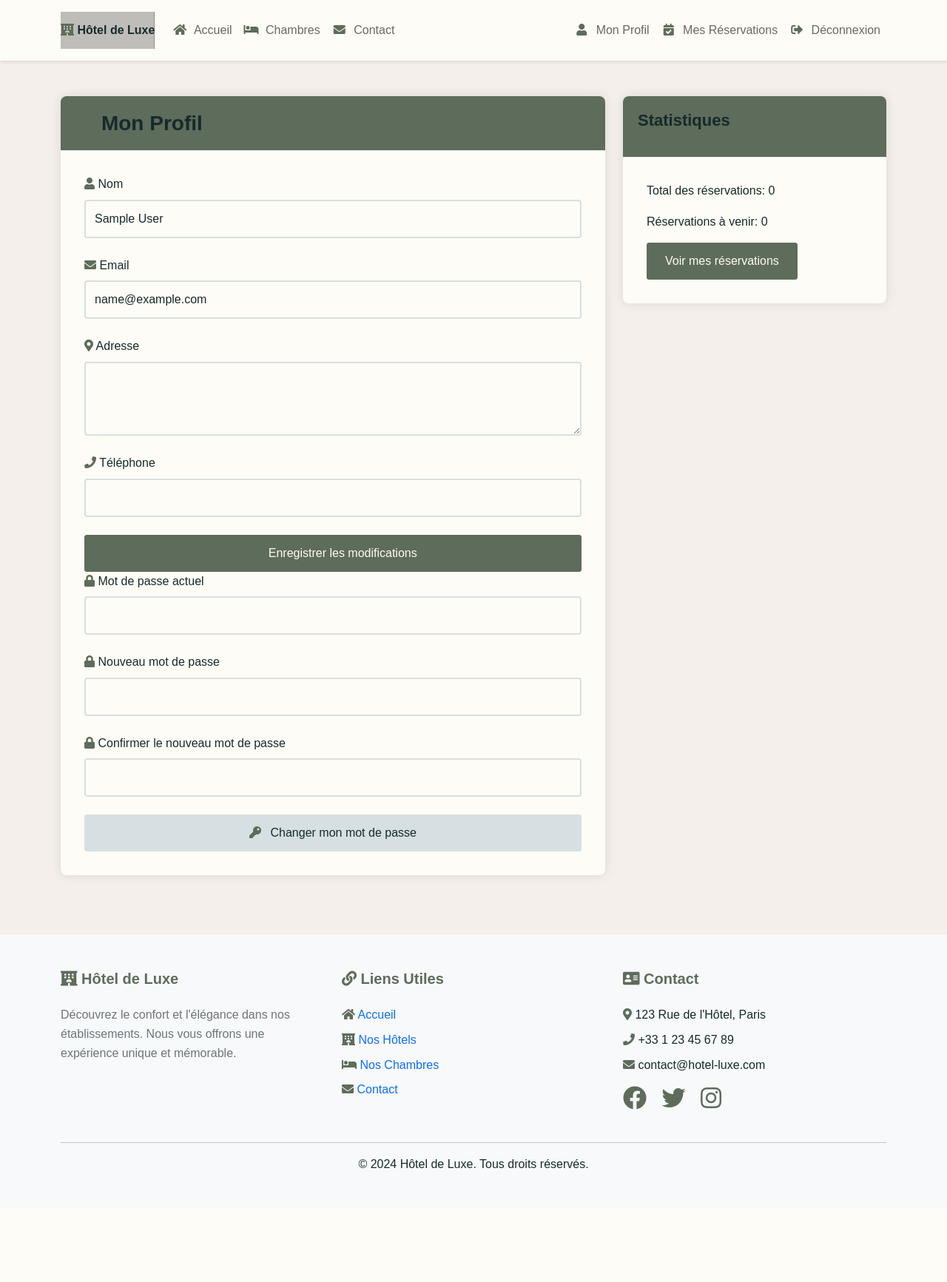
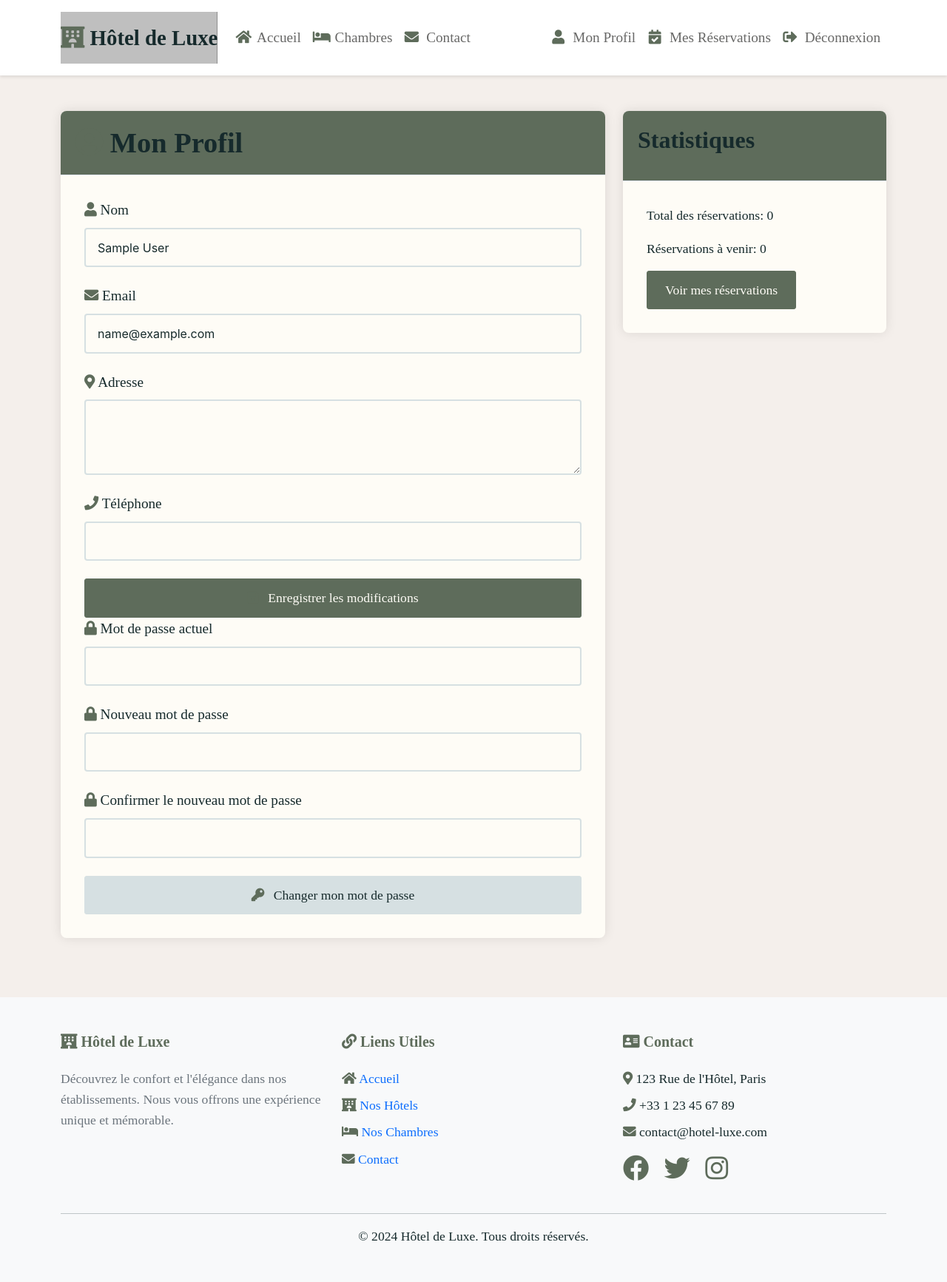
Before and after one commit to anastania/hotel-management-system, a PHP site: page /Gestion_reservation_hotel/profile.php in a window 1280 px wide. Shown: the whole page at 74% size. Before the commit the page ends 1579 px from the top, so only its background shows below. Run offline with PHP 8.4, Linux system fonts and the light colour scheme; the visitor is signed in with stand-in values (Sample User, id 1); data that the repository does not hold is empty; some web fonts are replaced.

Commit message:
changing the font for the hole website

```diff
--- /dev/null
+++ b/assets/css/fonts.css
@@ -0,0 +1,67 @@
+@font-face {
+    font-family: 'Cormorant';
+    src: url('../fonts/Cormorant-Regular.ttf') format('truetype');
+    font-weight: normal;
+    font-style: normal;
+}
+
+@font-face {
+    font-family: 'Cormorant';
+    src: url('../fonts/Cormorant-SemiBold.ttf') format('truetype');
+    font-weight: 600;
+    font-style: normal;
+}
+
+@font-face {
+    font-family: 'Cormorant';
+    src: url('../fonts/Cormorant-Medium.ttf') format('truetype');
+    font-weight: 500;
+    font-style: normal;
+}
+
+body {
+    font-family: 'Cormorant', serif !important;
+    font-weight: 400;
+}
+
+/* Adjust specific elements that might need different font sizes */
+h1, h2, h3, h4, h5, h6 {
+    font-family: 'Cormorant', serif !important;
+    font-weight: 600;
+}
+
+.navbar-brand {
+    font-family: 'Cormorant', serif !important;
+    font-size: 1.8rem;
+    font-weight: 600;
+}
+
+.nav-link {
+    font-family: 'Cormorant', serif !important;
+    font-size: 1.2rem;
+    font-weight: 500;
+}
+
+.btn {
+    font-family: 'Cormorant', serif !important;
+    font-size: 1.2rem;
+    font-weight: 500;
+}
+
+.form-label {
+    font-family: 'Cormorant', serif !important;
+    font-size: 1.2rem;
+    font-weight: 500;
+}
+
+.card-title {
+    font-family: 'Cormorant', serif !important;
+    font-size: 1.5rem;
+    font-weight: 600;
+}
+
+.dropdown-item {
+    font-family: 'Cormorant', serif !important;
+    font-size: 1.2rem;
+    font-weight: 500;
+}
--- a/assets/css/style.css
+++ b/assets/css/style.css
@@ -1,7 +1,7 @@
-/* Import Casanova font */
+/* Import Cormorant font */
 @font-face {
-    font-family: 'Poppins', sans-serif;
-    src: url('../fonts/Poppins-Regular.ttf') format('truetype');
+    font-family: 'Cormorant', serif;
+    src: url('../fonts/Cormorant-Regular.ttf') format('truetype');
     font-weight: normal;
     font-style: normal;
 }
@@ -25,11 +25,14 @@
     --accent-color: var(--midnight);
 
     /* Font Sizes */
-    --h1-size: 36px;
-    --h2-size: 28px;
-    --h3-size: 22px;
-    --body-size: 16px;
-    --small-size: 14px;
+    --h1-size: 2.8rem;
+    --h2-size: 2.4rem;
+    --h3-size: 2rem;
+    --body-size: 1.1rem;
+    --small-size: 1rem;
+
+    /* Primary Font */
+    --primary-font: 'Cormorant', serif;
 }
 
 /* Admin Dashboard Styles */
@@ -77,7 +80,8 @@
 .navbar-brand {
     padding-top: .75rem;
     padding-bottom: .75rem;
-    font-size: 1rem;
+    font-size: 1.8rem;
+    font-weight: 600;
     background-color: rgba(0, 0, 0, .25);
     box-shadow: inset -1px 0 0 rgba(0, 0, 0, .25);
 }
@@ -142,7 +146,7 @@ main {
     background-color: #f8f9fc;
     border-bottom: 2px solid #e3e6f0;
     font-weight: 700;
-    font-size: 0.85rem;
+    font-size: 1.2rem;
     text-transform: uppercase;
     letter-spacing: 0.05em;
 }
@@ -180,23 +184,27 @@ main {
 
 /* Style Global */
 body {
-    font-family: 'Poppins', sans-serif;
+    font-family: var(--primary-font);
     background-color: var(--background-color);
     color: var(--text-color);
     line-height: 1.6;
+    font-size: 1.1rem;
 }
 
 /* Typography */
 h1, h2, h3, h4, h5, h6 {
-    font-family: 'Poppins', sans-serif;
+    font-family: var(--primary-font);
     color: var(--heading-color);
     margin-bottom: 1rem;
     font-weight: 600;
 }
 
-h1 { font-size: var(--h1-size); }
-h2 { font-size: var(--h2-size); }
-h3 { font-size: var(--h3-size); }
+h1 { font-size: 2.8rem; }
+h2 { font-size: 2.4rem; }
+h3 { font-size: 2rem; }
+h4 { font-size: 1.8rem; }
+h5 { font-size: 1.5rem; }
+h6 { font-size: 1.3rem; }
 
 /* Navigation */
 .navbar {
@@ -227,11 +235,12 @@ h3 { font-size: var(--h3-size); }
 
 /* Boutons */
 .btn {
-    font-family: 'Poppins', sans-serif;
+    font-family: var(--primary-font);
     padding: 0.75rem 1.5rem;
     border-radius: 3px;
     transition: all 0.3s ease;
     font-weight: 500;
+    font-size: 1.1rem;
 }
 
 .btn-primary {
@@ -290,10 +299,11 @@ h3 { font-size: var(--h3-size); }
 .form-control {
     border: 2px solid var(--sky-blue);
     border-radius: 4px;
-    padding: 0.75rem;
-    font-family: 'Poppins', sans-serif;
+    padding: 0.8rem 1rem;
+    font-family: -apple-system, BlinkMacSystemFont, "Segoe UI", Roboto, "Helvetica Neue", Arial, sans-serif;
     background-color: var(--cloud-white);
     color: var(--text-color);
+    font-size: 1.1rem;
 }
 
 .form-control:focus {
@@ -305,6 +315,7 @@ h3 { font-size: var(--h3-size); }
     color: var(--heading-color);
     font-weight: 500;
     margin-bottom: 0.5rem;
+    font-size: 1.2rem;
 }
 
 /* Tables */
@@ -321,6 +332,7 @@ h3 { font-size: var(--h3-size); }
     border: none;
     padding: 1.25rem;
     font-weight: 500;
+    font-size: 1.2rem;
 }
 
 .table tbody tr:hover {
@@ -331,6 +343,7 @@ h3 { font-size: var(--h3-size); }
     padding: 1rem;
     vertical-align: middle;
     color: var(--text-color);
+    font-size: 1.1rem;
 }
 
 /* Alerts */
@@ -339,6 +352,7 @@ h3 { font-size: var(--h3-size); }
     border-radius: 8px;
     padding: 1rem;
     margin-bottom: 1.5rem;
+    font-size: 1.1rem;
 }
 
 .alert-success {
@@ -426,7 +440,7 @@ footer .social-links a:hover {
 .price {
     color: var(--forest-green);
     font-weight: bold;
-    font-size: 1.25rem;
+    font-size: 1.8rem;
 }
 
 .section-title {
@@ -462,40 +476,35 @@ footer .social-links a:hover {
 }
 
 @media (max-width: 768px) {
-    :root {
-        --h1-size: 30px;
-        --h2-size: 24px;
-        --h3-size: 20px;
+    body {
+        font-size: 1rem;
     }
 
-    .hero-section {
-        padding: 3rem 0;
+    h1 { font-size: 2.4rem; }
+    h2 { font-size: 2rem; }
+    h3 { font-size: 1.8rem; }
+    h4 { font-size: 1.6rem; }
+    h5 { font-size: 1.4rem; }
+    h6 { font-size: 1.2rem; }
+
+    .navbar-brand {
+        font-size: 1.6rem;
     }
 
-    .hero-section h1 {
-        font-size: 36px;
+    .nav-link {
+        font-size: 1.1rem;
     }
 
-    .navbar-collapse {
-        background-color: var(--cloud-white);
-        padding: 1rem;
-        border-radius: 8px;
-        box-shadow: 0 4px 6px rgba(0, 0, 0, 0.1);
+    .btn {
+        font-size: 1rem;
     }
+}
 
-    .sidebar {
-        position: fixed;
-        top: 0;
-        left: -100%;
-        width: 80%;
-        height: 100%;
-        z-index: 1000;
-        transition: left 0.3s ease;
-    }
-
-    .sidebar.show {
-        left: 0;
-    }
+/* Maintain readability for certain elements */
+.form-control,
+.table td {
+    font-family: -apple-system, BlinkMacSystemFont, "Segoe UI", Roboto, "Helvetica Neue", Arial, sans-serif;
+    font-size: 1rem;
 }
 
 /* Styles pour les boutons PayPal */
--- a/includes/head.php
+++ b/includes/head.php
@@ -1,6 +1,6 @@
 <meta charset="UTF-8">
 <meta name="viewport" content="width=device-width, initial-scale=1.0">
-<title><?php echo isset($page_title) ? $page_title . " - Hôtel Luxe" : "Hôtel Luxe"; ?></title>
+<title><?php echo isset($page_title) ? $page_title . " - Hôtel Réservation" : "Hôtel Réservation"; ?></title>
 
 <!-- Bootstrap CSS -->
 <link href="https://cdn.jsdelivr.net/npm/bootstrap@5.1.3/dist/css/bootstrap.min.css" rel="stylesheet">
@@ -8,11 +8,15 @@
 <!-- Font Awesome -->
 <link href="https://cdnjs.cloudflare.com/ajax/libs/font-awesome/5.15.4/css/all.min.css" rel="stylesheet">
 
-<!-- Google Fonts - Casanova -->
-<link href="https://fonts.googleapis.com/css2?family=Playfair+Display:wght@400;500;600;700&display=swap" rel="stylesheet">
+<!-- Google Fonts - Roboto -->
+<link href="https://fonts.googleapis.com/css2?family=Roboto:wght@300;400;500;700&display=swap" rel="stylesheet">
+
+<!-- Custom Fonts - Blackberry Jam -->
+<link href="https://fonts.cdnfonts.com/css/blackberry-jam" rel="stylesheet">
 
 <!-- Custom CSS -->
 <link href="<?php echo isset($isAdmin) ? '../assets/css/style.css' : 'assets/css/style.css'; ?>" rel="stylesheet">
+<link href="<?php echo isset($isAdmin) ? '../assets/css/fonts.css' : 'assets/css/fonts.css'; ?>" rel="stylesheet">
 
 <style>
     /* Image styling */
--- a/includes/header.php
+++ b/includes/header.php
@@ -20,7 +20,7 @@ if (session_status() === PHP_SESSION_NONE) {
     <link rel="stylesheet" href="/Gestion_reservation_hotel/assets/css/style.css">
 </head>
 <body>
-    <nav class="navbar navbar-expand-lg navbar-light">
+    <nav class="navbar navbar-expand-lg navbar-light sticky-top">
         <div class="container">
             <a class="navbar-brand" href="/Gestion_reservation_hotel/index.php">
                 <i class="fas fa-hotel"></i> Hôtel de Luxe
@@ -65,12 +65,12 @@ if (session_status() === PHP_SESSION_NONE) {
                         </li>
                     <?php elseif(isset($_SESSION["admin_loggedin"]) && $_SESSION["admin_loggedin"] === true): ?>
                         <li class="nav-item">
-                            <a class="nav-link" href="/Gestion_reservation_hotel/admin/index.php">
-                                <i class="fas fa-cog"></i> Administration
+                            <a class="nav-link" href="/Gestion_reservation_hotel/admin/">
+                                <i class="fas fa-user-shield"></i> Administration
                             </a>
                         </li>
                         <li class="nav-item">
-                            <a class="nav-link" href="/Gestion_reservation_hotel/admin/logout.php">
+                            <a class="nav-link" href="/Gestion_reservation_hotel/logout.php">
                                 <i class="fas fa-sign-out-alt"></i> Déconnexion
                             </a>
                         </li>
@@ -90,3 +90,10 @@ if (session_status() === PHP_SESSION_NONE) {
             </div>
         </div>
     </nav>
+
+    <style>
+    .navbar.sticky-top {
+        background-color: #fff;
+        box-shadow: 0 2px 4px rgba(0,0,0,.1);
+    }
+    </style>
```
Also changed, not shown: admin/admin_header.php (+12 -7 lines), login.php (+63 -0 lines), register.php (+114 -32 lines).
